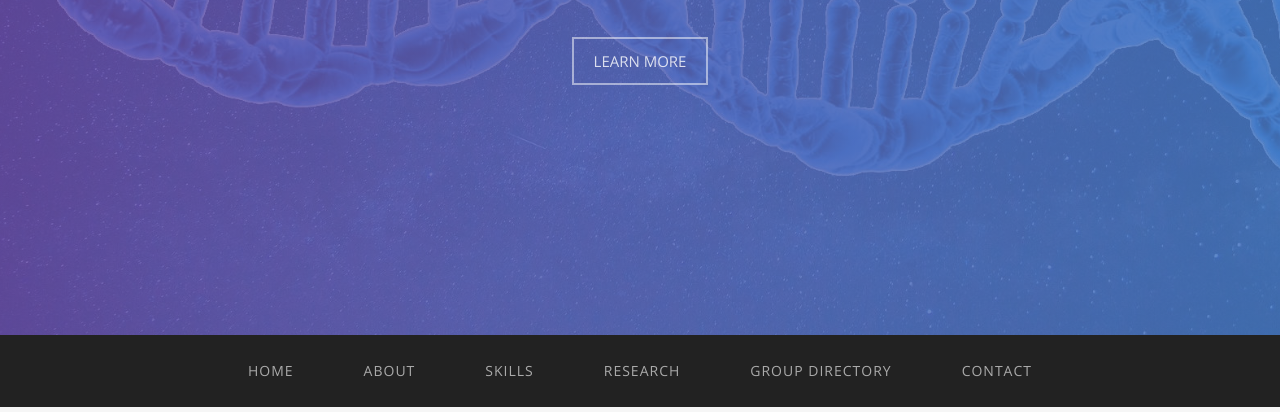
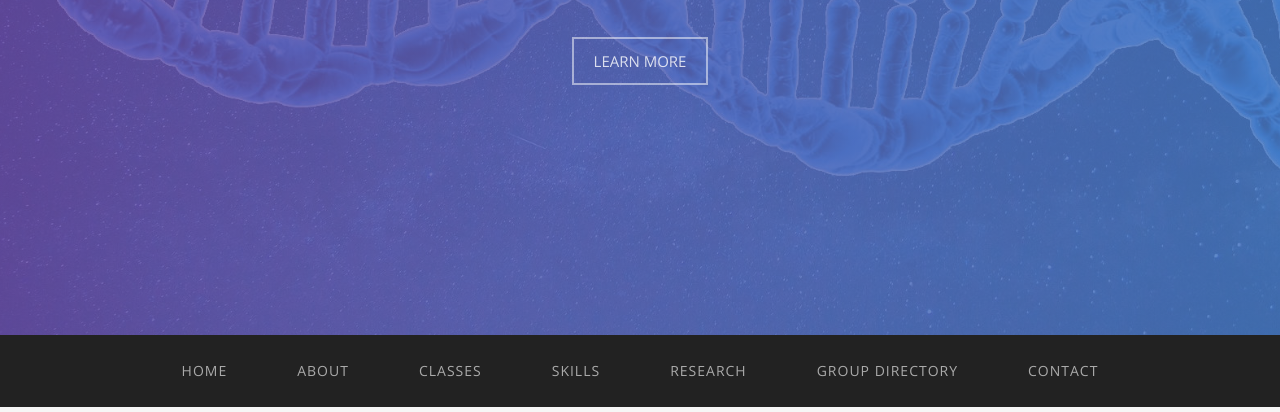
Before and after one commit to yurialb/yurialb.github.io, a plain HTML site: page index.html in a window 1280 px wide. Shown: the part 388-800 px from the top of the page. Drawn offline with nearby package versions, Linux system fonts and the light colour scheme.

Commit message:
Update index.html

```diff
--- a/index.html
+++ b/index.html
@@ -65,6 +65,7 @@
           <li class="hidden"> <a href="#page-top"></a> </li>
           <li> <a class="page-scroll" href="#page-top">Home</a> </li>
           <li> <a class="page-scroll" href="#about">About</a> </li>
+          <li> <a class="page-scroll" href="#classes">Classes</a> </li>
           <li> <a class="page-scroll" href="#skills">Skills</a> </li>
           <li> <a class="page-scroll" href="#portfolio">Research</a> </li>
           <li> <a class="page-scroll" href="#testimonials">Group Directory</a> </li>
```
